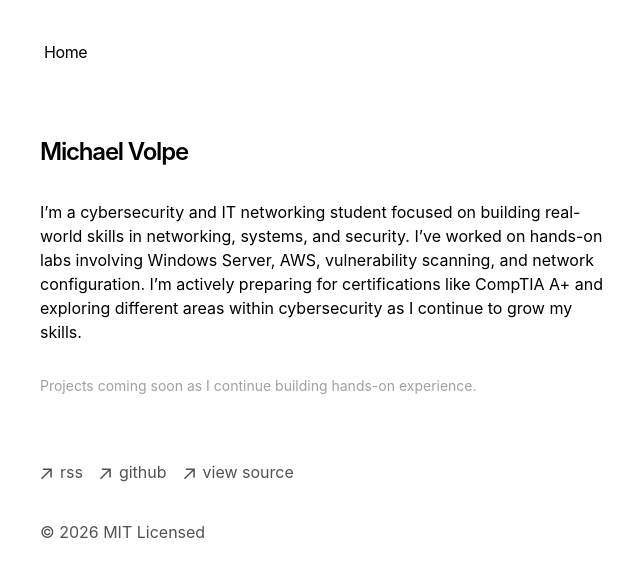
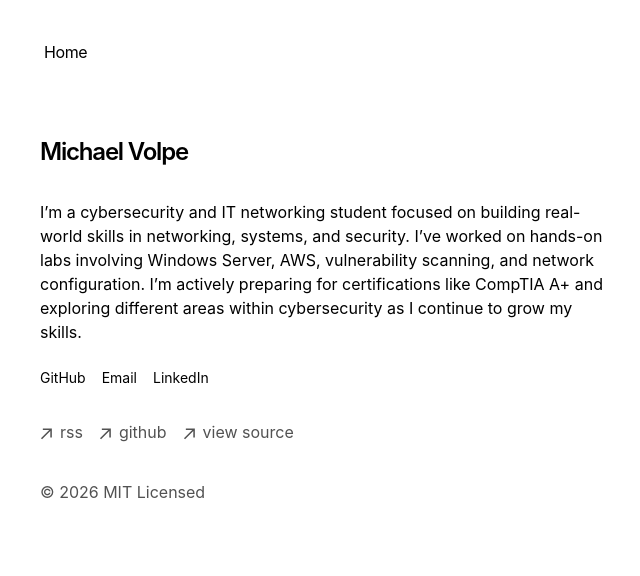
Before and after one commit to onofrio0306-tech/portfolio-starter-kit, a Next.js app: page / in a window 1280 px wide. Shown: the top 576 px of the page, without its empty margins (312-952 px from the left). Built offline with nearby package versions, Linux system fonts and the light colour scheme.

Commit message:
Update page.tsx

```diff
--- a/app/page.tsx
+++ b/app/page.tsx
@@ -9,10 +9,16 @@ export default function Page() {
       <p className="mb-4">
         {`I’m a cybersecurity and IT networking student focused on building real-world skills in networking, systems, and security. I’ve worked on hands-on labs involving Windows Server, AWS, vulnerability scanning, and network configuration. I’m actively preparing for certifications like CompTIA A+ and exploring different areas within cybersecurity as I continue to grow my skills.`}
       </p>
-      <div className="my-8">
-  <p className="text-sm text-neutral-400">
-    Projects coming soon as I continue building hands-on experience.
-  </p>
+      <div className="mt-6 flex gap-4 text-sm">
+  <a href="https://github.com/onofrio0306-tech" target="_blank">
+    GitHub
+  </a>
+  <a href="mailto:onofrio0306@gmail.com">
+    Email
+  </a>
+  <a href="https://www.linkedin.com/in/michael-volpe1/" target="_blank">
+    LinkedIn
+  </a>
 </div>
     </section>
   )
```
